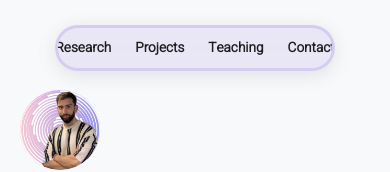
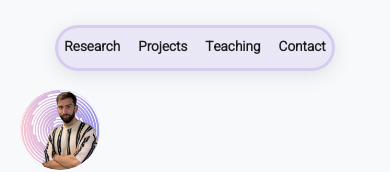
Before and after one commit to mjgm97/mjgm97.github.io, a React (Create React App) app: page / in a window 390 px wide. Shown: the top 172 px of the page. Built offline with nearby package versions, Linux system fonts and the light colour scheme.

Commit message:
fixes to navbar

```diff
--- a/src/components/common/styles/navBar.css
+++ b/src/components/common/styles/navBar.css
@@ -14,8 +14,6 @@
 	position: fixed;
 	top: 3vh;
 	z-index: 999;
-	backdrop-filter: blur(10px);
-	-webkit-backdrop-filter: blur(10px);
 }
 
 /* === Floating glass background === */
@@ -40,6 +38,7 @@
 
 /* Ensure inner text scales and doesn’t overflow */
 .navbar a {
+	margin-top: 10px;
 	font-size: clamp(0.85rem, 3vw, 0.95rem); /* responsive text */
 	text-decoration: none;
 	padding: 0 5px;
@@ -76,7 +75,7 @@
 
 .nav-item {
 	font-weight: 600;
-	font-size: 0.9rem;
+	font-size: 0.8rem;
 	position: relative;
 	transition: color 0.3s ease;
 }
@@ -136,6 +135,12 @@
 	.nav-item {
 		font-weight: bold;
 	}
+
+	.nav-item a {
+
+		padding: 0px 9px;
+		font-size: 0.85rem;;
+	}
 }
 
 .theme-toggle {
```
